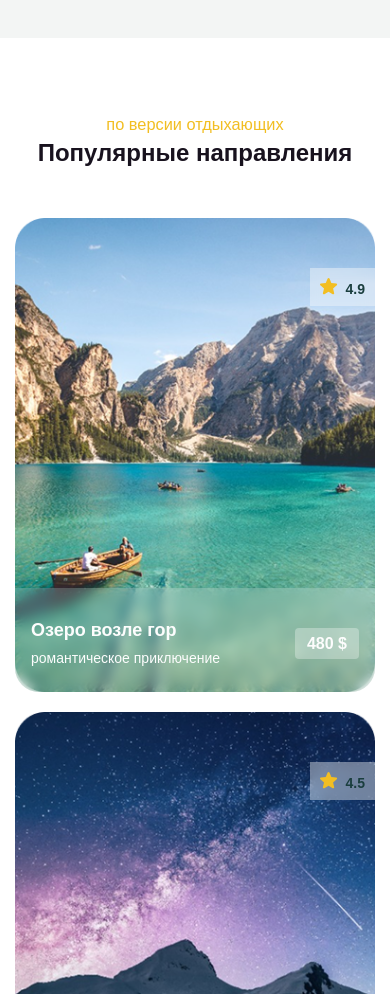
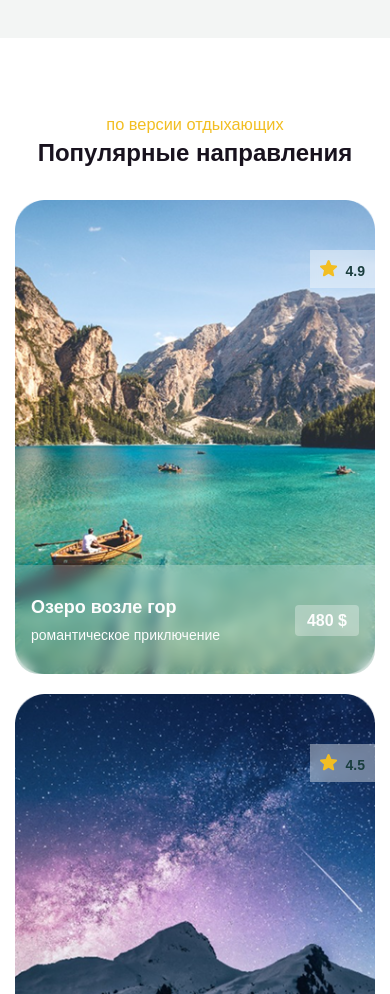
Before and after one commit to VladimirGene/rumtibet, a website built with Vite: page index.html in a window 390 px wide. Shown: the part 2260-3254 px from the top of the page. Built offline with nearby package versions, Linux system fonts and the light colour scheme.

Commit message:
add adaptive width card

```diff
--- a/src/scss/section/_tour.scss
+++ b/src/scss/section/_tour.scss
@@ -13,6 +13,10 @@
 
 	&__title {
 		padding-bottom: 3.125rem;
+
+		@media (max-width: 576px) {
+			padding-bottom: 2rem;
+		}
 	}
 
 	&__list {
@@ -43,6 +47,14 @@
 	max-width: 100%;
 	overflow: hidden;
 	cursor: pointer;
+
+	@media (max-width: 992px) {
+		min-width: calc(100vw - 18.75rem);
+	}
+
+	@media (max-width: 768px) {
+		min-width: calc(100vw - 12.75rem);
+	}
 
 	&:hover {
 		.card__info {
@@ -98,6 +110,19 @@
 		bottom: 0;
 
 		top: 78%;
+
+		@media (max-width: 992px) {
+			top: 86%;
+		}
+
+		@media (max-width: 768px) {
+			top: 85%;
+		}
+
+		@media (max-width: 576px) {
+			top: 77%;
+		}
+
 		border-bottom-right-radius: 2rem;
 		border-bottom-left-radius: 2rem;
 		backdrop-filter: blur(6px);
```
